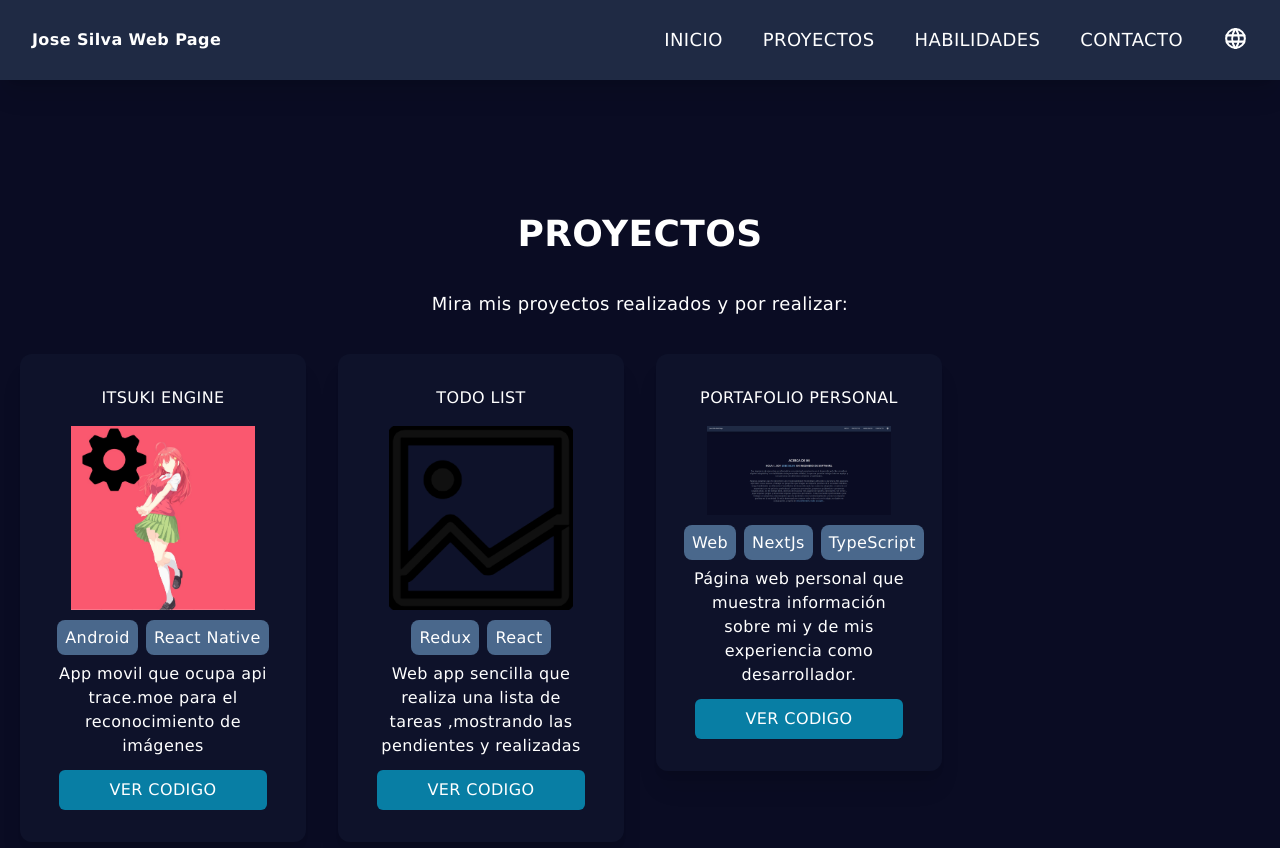
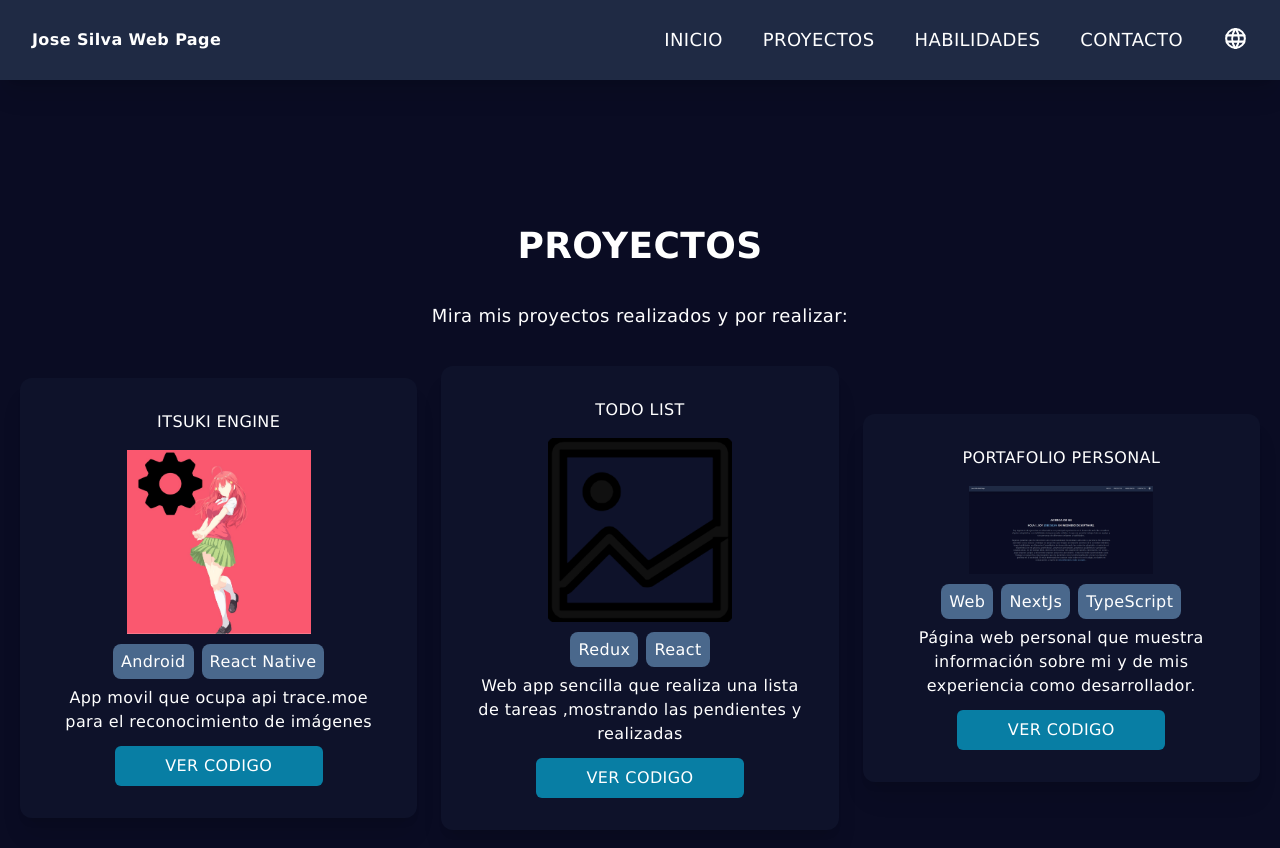
Before and after one commit to ShindouAstrea/portfolio-nextjs-version, a Next.js app: page /projects in a window 1280 px wide. Shown: the top 848 px of the page. Built offline with nearby package versions, Linux system fonts and the light colour scheme.

Commit message:
Fix: keys child

```diff
--- a/src/components/Projects.component.tsx
+++ b/src/components/Projects.component.tsx
@@ -1,8 +1,10 @@
 import React from 'react';
-import { Aplication } from "@/models/interfaces";
+import { Aplication, apiResponse } from "@/models/interfaces";
 import CardApp from "./CardApp.component";
+
 export default function ProjectsMain() {
   const [appsList, setAppsList] = React.useState([]);
+
   React.useEffect(() => {
     const getAppsList = async () => {
       try {
@@ -21,19 +23,20 @@ export default function ProjectsMain() {
     };
     getAppsList();
   }, []);
+
   return (
     <div className="w-full lg:h-screen p-2">
-      <div className=" max-w-[1240px] mx-auto flex flex-col justify-center h-full mt-[8rem] text-center">
-        <h1 className="uppercase text-4xl font-bold"> Proyectos</h1>
-        <p className="my-4 p-5 text-lg">Mira mis proyectos realizados  y por realizar: </p>
-        <div className="grid md:grid-cols-2 lg:grid-cols-4 gap-8">
-          {appsList.map((app) =>
-            <div >
+      <div className="max-w-[1240px] mx-auto flex flex-col justify-center h-full mt-[8rem] text-center">
+        <h1 className="uppercase text-4xl font-bold">Proyectos</h1>
+        <p className="my-4 p-5 text-lg">Mira mis proyectos realizados y por realizar:</p>
+        <div className="grid md:grid-cols-2 lg:grid-cols-3 gap-6">
+          {appsList.map((app: Aplication) => (
+            <div key={app.id} className="flex justify-center">
               <CardApp app={app} />
             </div>
-          )}
+          ))}
         </div>
       </div>
     </div>
-  )
+  );
 }
```
